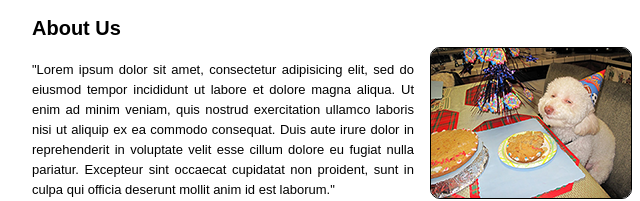
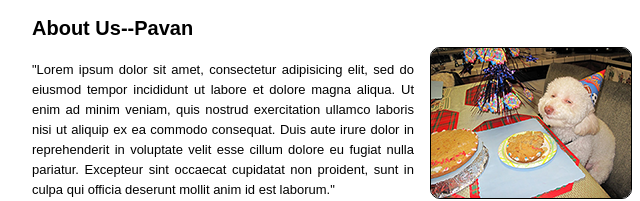
Before and after one commit to pavan210/mygithub, a plain HTML site: page about.html in a window 1280 px wide. Shown: the part 208-409 px from the top of the page, 308-948 px from the left. Drawn offline with Linux system fonts and the light colour scheme.

Commit message:
added pavan at about us tag

```diff
--- a/about.html
+++ b/about.html
@@ -40,7 +40,7 @@
 
 <div class="content">
 <img class="fltr" src="images/about.png"  />
-<h1>About Us</h1>
+<h1>About Us--Pavan</h1>
 <p>"Lorem ipsum dolor sit amet, consectetur adipisicing elit, sed do eiusmod tempor incididunt ut labore et dolore magna aliqua. Ut enim ad minim veniam, quis nostrud exercitation ullamco laboris nisi ut aliquip ex ea commodo consequat. Duis aute irure dolor in reprehenderit in voluptate velit esse cillum dolore eu fugiat nulla pariatur. Excepteur sint occaecat cupidatat non proident, sunt in culpa qui officia deserunt mollit anim id est laborum."</p>
 <p>"Lorem ipsum dolor sit amet, consectetur adipisicing elit, sed do eiusmod tempor incididunt ut labore et dolore magna aliqua. Ut enim ad minim veniam, quis nostrud exercitation ullamco laboris nisi ut aliquip ex ea commodo consequat. Duis aute irure dolor in reprehenderit in voluptate velit esse cillum dolore eu fugiat nulla pariatur. Excepteur sint occaecat cupidatat non proident, sunt in culpa qui officia deserunt mollit anim id est laborum."</p>
 
```
